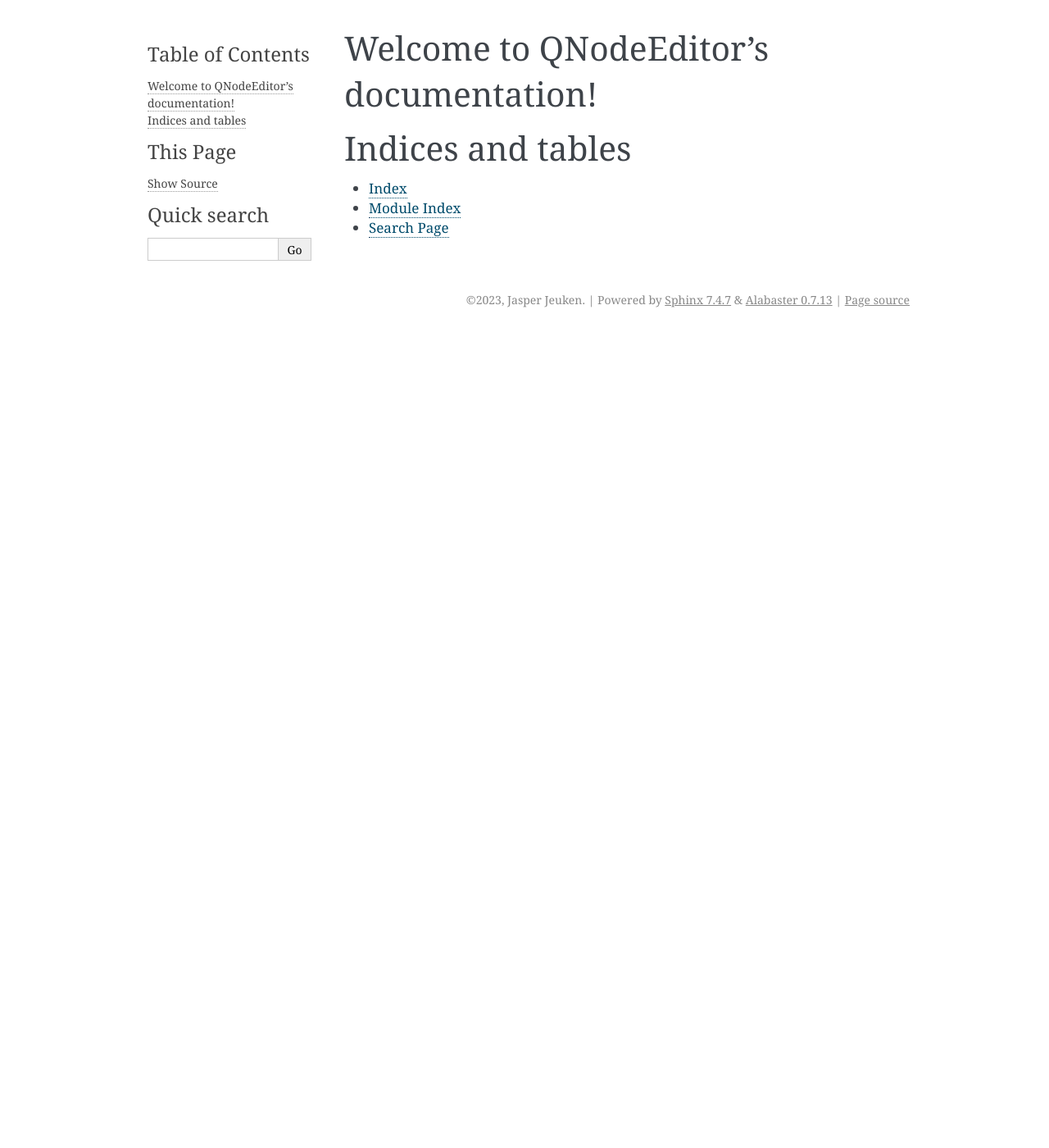
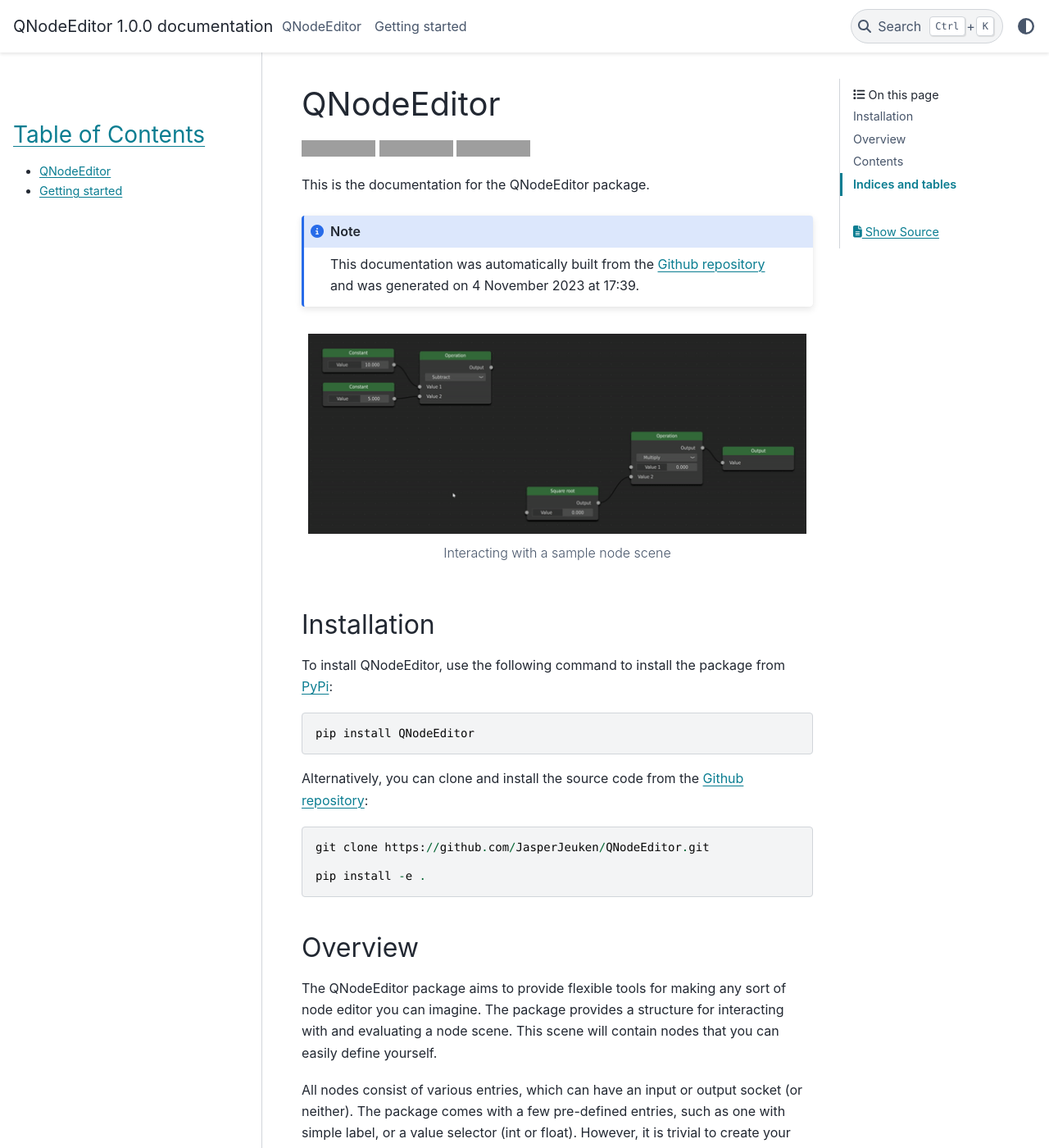
Before and after one commit to JasperJeuken/QNodeEditor, a Sphinx documentation site: the page built from docs/index.rst, in a window 1280 px wide and 1400 px high. Shown: the whole window at 82% size. Built offline with Sphinx 7.4.7 and the PyData theme 0.15.4, drawn with Linux system fonts in a browser that asks for light colours; some of the changed text lies outside the part shown; grey boxes are pictures that could not be loaded.

Commit message:
Add documentation home page and getting started page

```diff
--- a/docs/conf.py
+++ b/docs/conf.py
@@ -5,6 +5,9 @@
 
 import os
 import sys
+
+from QNodeEditor import __version__
+
 sys.path.insert(0, os.path.abspath('..'))
 
 
@@ -14,20 +17,34 @@
 project = 'QNodeEditor'
 copyright = '2023, Jasper Jeuken'
 author = 'Jasper Jeuken'
-release = '1.0.0'
+release = __version__
+today_fmt = '%-d %B %Y at %H:%M'
 
 
 # -- General configuration ---------------------------------------------------
 # https://www.sphinx-doc.org/en/master/usage/configuration.html#general-configuration
 
-extensions = ['sphinx.ext.autodoc', 'sphinx.ext.napoleon']
+extensions = ['sphinx.ext.autodoc',
+              'sphinx.ext.napoleon',
+              'sphinx_toolbox.sidebar_links',
+              'sphinx_toolbox.github']
 
 templates_path = ['_templates']
 exclude_patterns = ['_build', 'Thumbs.db', '.DS_Store']
+
+github_username = 'JasperJeuken'
+github_repository = 'QNodeEditor'
 
 
 # -- Options for HTML output -------------------------------------------------
 # https://www.sphinx-doc.org/en/master/usage/configuration.html#options-for-html-output
 
-html_theme = 'alabaster'
+html_theme = 'pydata_sphinx_theme'
 html_static_path = ['_static']
+html_sidebars = {
+    '**': [
+        'globaltoc.html'
+    ]
+}
+html_last_updated_fmt = '%b %d, %Y'
+html_show_sphinx = False
--- a/docs/index.rst
+++ b/docs/index.rst
@@ -1,18 +1,73 @@
-.. QNodeEditor documentation master file, created by
-   sphinx-quickstart on Sat Nov  4 00:18:31 2023.
-   You can adapt this file completely to your liking, but it should at least
-   contain the root `toctree` directive.
+===========
+QNodeEditor
+===========
+|badge_pylint| |badge_github| |badge_pypi|
 
-Welcome to QNodeEditor's documentation!
-=======================================
+.. |badge_pylint| image:: https://img.shields.io/badge/pylint-9.84-yellow?logo=python&logoColor=white
+    :alt: pylint badge
+.. |badge_github| image:: https://img.shields.io/badge/github--blue?logo=github
+    :target: https://github.com/JasperJeuken/QNodeEditor
+    :alt: Github badge
+.. |badge_pypi| image:: https://img.shields.io/badge/PyPi--blue?logo=pypi
+    :target: https://pypi.org/project/QNodeEditor/
+    :alt: PyPi badge
+
+This is the documentation for the QNodeEditor package.
+
+.. note::
+   This documentation was automatically built from the `Github repository <https://github.com/JasperJeuken/QNodeEditor>`_
+   and was generated on |today|.
+
+.. figure:: ../images/demo.gif
+    :width: 100%
+    :alt: Animation showing a node scene with nodes being created and edited
+
+    Interacting with a sample node scene
+
+Installation
+============
+To install QNodeEditor, use the following command to install the package from `PyPi <https://pypi.org/project/QNodeEditor/>`_:
+
+.. code-block::
+
+   pip install QNodeEditor
+
+Alternatively, you can clone and install the source code from the `Github repository <https://github.com/JasperJeuken/QNodeEditor>`_:
+
+.. code-block::
+
+   git clone https://github.com/JasperJeuken/QNodeEditor.git
+
+   pip install -e .
+
+
+Overview
+========
+The QNodeEditor package aims to provide flexible tools for making any sort of node editor you can imagine. The package provides
+a structure for interacting with and evaluating a node scene. This scene will contain nodes that you can easily define yourself.
+
+All nodes consist of various entries, which can have an input or output socket (or neither). The package comes
+with a few pre-defined entries, such as one with simple label, or a value selector (int or float). However, it is trivial
+to create your own entries with any widget(s) you need.
+
+The evaluation of node scenes happens asynchronously. For longer computations this avoids the interface from freezing.
+Any errors that are throws during evaluation are caught and forwarded, such that they can be handled by you.
+
+Contents
+========
 
 .. toctree::
-   :maxdepth: 2
-   :caption: Contents:
+    :maxdepth: 2
+
+    self
+    getting_started.rst
+
+.. sidebar-links::
+    :github:
+    :pypi: QNodeEditor
 
 Indices and tables
 ==================
 
 * :ref:`genindex`
 * :ref:`modindex`
-* :ref:`search`
```
Also changed, not shown: docs/getting_started.rst (added, +197 -0 lines), .readthedocs.yaml, images/addition_node.jpg (added), images/changing_values.gif (added), images/connecting_nodes.gif (added), images/demo.gif (added), images/evaluation_error.gif (added), images/output_node.jpg (added), images/placing_nodes.gif (added), images/themes.jpg (added), 2 other files.
